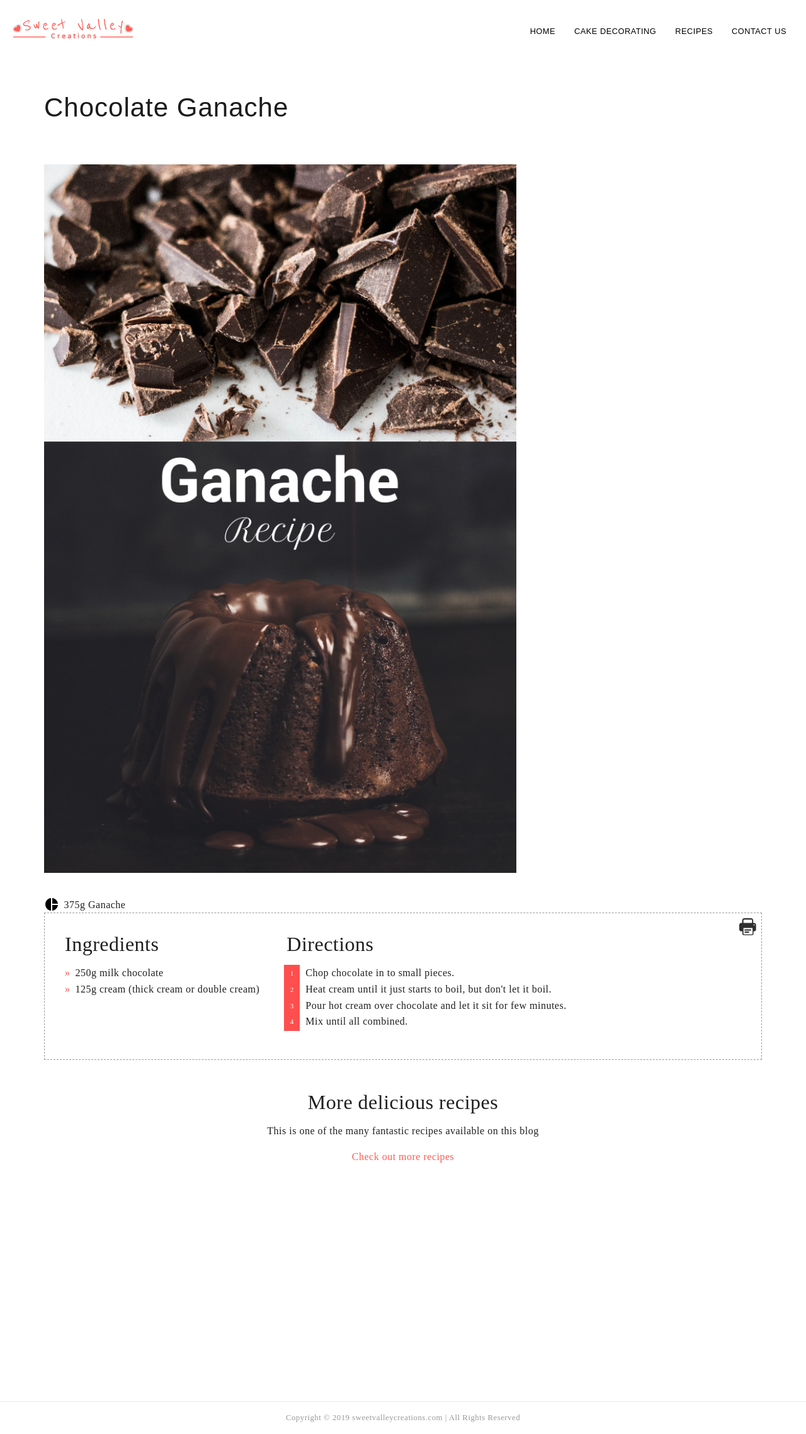
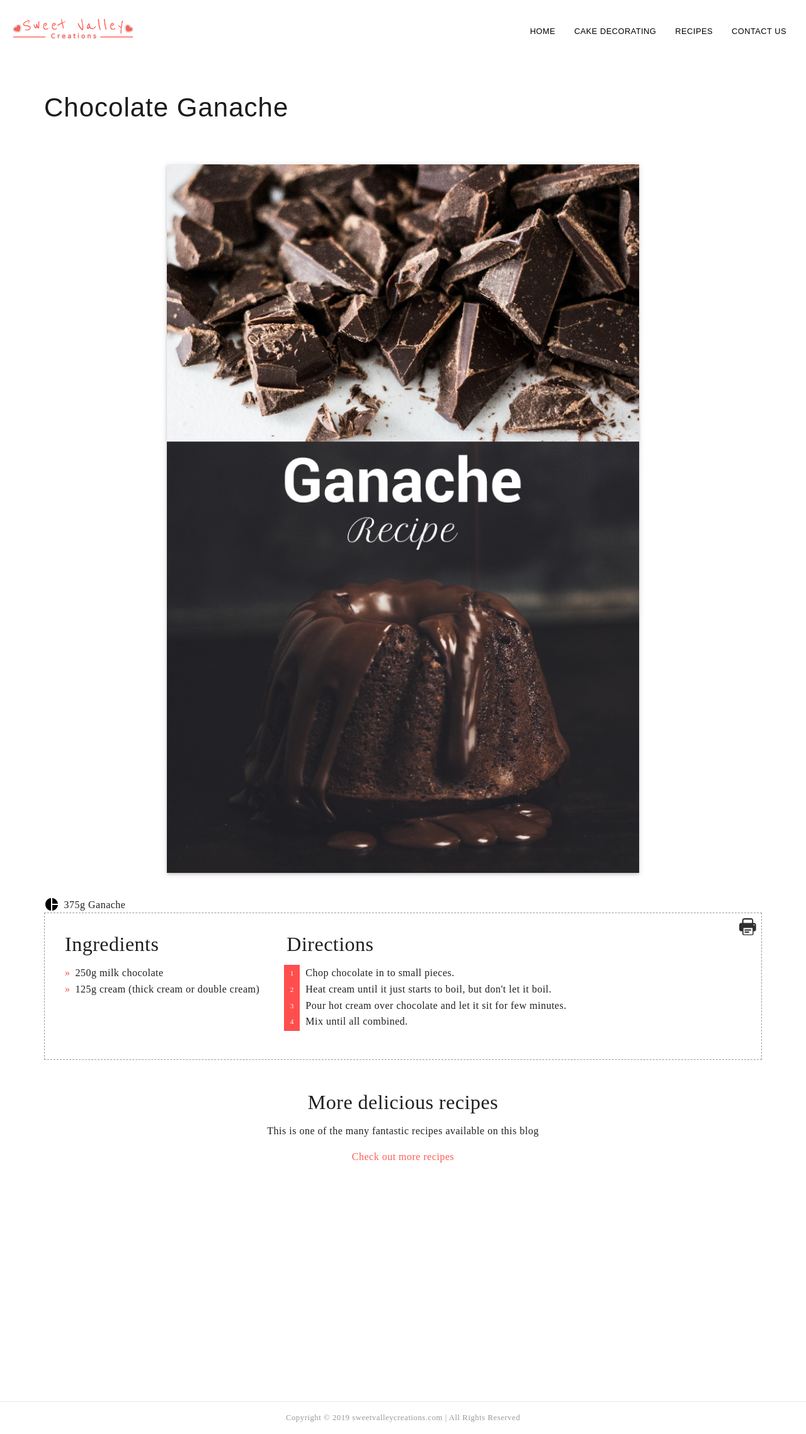
Before and after one commit to DiliniRajapaksha/sewdil, a Jekyll site: the page built from _recipes/2019-01-23-chocolate-ganache.md, in a window 1280 px wide. Shown: the whole page at 63% size. Built offline with Jekyll 4.4.1, drawn with Linux system fonts in a browser that asks for light colours; comment, search, counter and statistics services are not loaded.

Commit message:
layout change

```diff
--- a/_config.yml
+++ b/_config.yml
@@ -22,7 +22,6 @@ logo: /assets/img/logo.png
 markdown: kramdown
 plugins:
   - jekyll-sitemap
-  - jekyll-seo-tag
   - jekyll-redirect-from
 permalink: /:categories/:title/
 author: https://www.sweetvalleycreations.com
--- a/_includes/image.html
+++ b/_includes/image.html
@@ -4,6 +4,7 @@ class="img-responsive {{include.styleClass}}"
 src="{{ include.url | prepend: site.baseurl }}"
 alt="{{ image.alt }}"
 title="{{ image.title }}"
+itemprop="image"
 {% if image.width %} width="{{ image.width }}" {% endif %}
 {% if image.pin %} data-pin-media="{{ image.pin | prepend: site.baseurl }}" {% endif %}
 {% if image.pin-desc %} data-pin-description="{{image.pin-desc}}" {% endif %}
--- a/_layouts/recipe.html
+++ b/_layouts/recipe.html
@@ -1,5 +1,6 @@
 ---
 layout: article
+
 ---
 
 <article class="recipe" itemscope itemtype="http://schema.org/Recipe">
@@ -7,8 +8,8 @@ layout: article
 	{% include article-header.html %}
 
 	<div class="image">
-
-		<img itemprop="image" src="{{ page.images[0].url | replace: '..', site.baseurl }}" data-pin-media="{{ page.images[0].pin | replace: '..', site.baseurl }}" alt="{{ page.title }}">
+		{% assign image = page.images[0] %}
+		{% include image.html image=image url=image.pin styleClass="first-image shadow center" id="main-image" %}
 	</div>
 
 	<div itemprop="description" class="recipe-body">
@@ -37,7 +38,7 @@ layout: article
 			<h2>Ingredients</h2>
 			<ul>
 				{% for ingredient in page.recipe.ingredients %}
-					<li itemprop="ingredients">{{ingredient}}</li>
+					<li itemprop="recipeIngredient">{{ingredient}}</li>
 				{% endfor %}
 			</ul>
 		</div>
--- a/_recipes/2019-01-23-chocolate-ganache.md
+++ b/_recipes/2019-01-23-chocolate-ganache.md
@@ -5,10 +5,10 @@ title: Chocolate Ganache
 categories:
   - recipe
 images:
-  - url: ../assets/img/recipes/pin/ganache.png
+  - url: /assets/img/recipes/pin/ganache.png
     alt: Chocolate Ganache Recipe
     title: Chocolate Ganache Recipe
-    pin: ../assets/img/recipes/pin/ganache.png
+    pin: /assets/img/recipes/pin/ganache.png
     pin-desc: Chocolate Ganache Recipe
 
 image: /assets/img/recipes/chocolate-ganache.jpg
```
Also changed, not shown: _recipes/2019-01-22-american-buttercream-recipe.md (+2 -2 lines).
